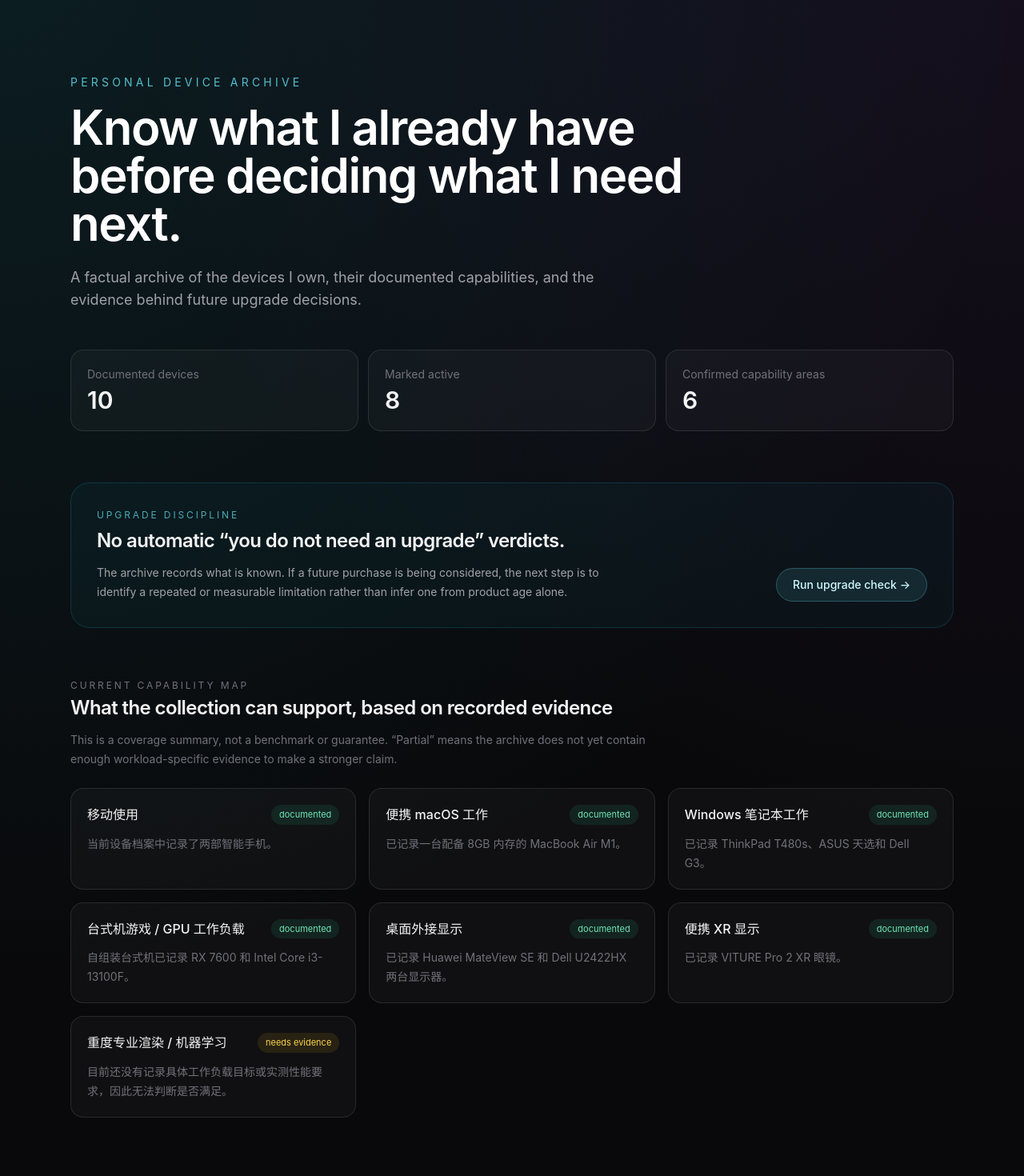
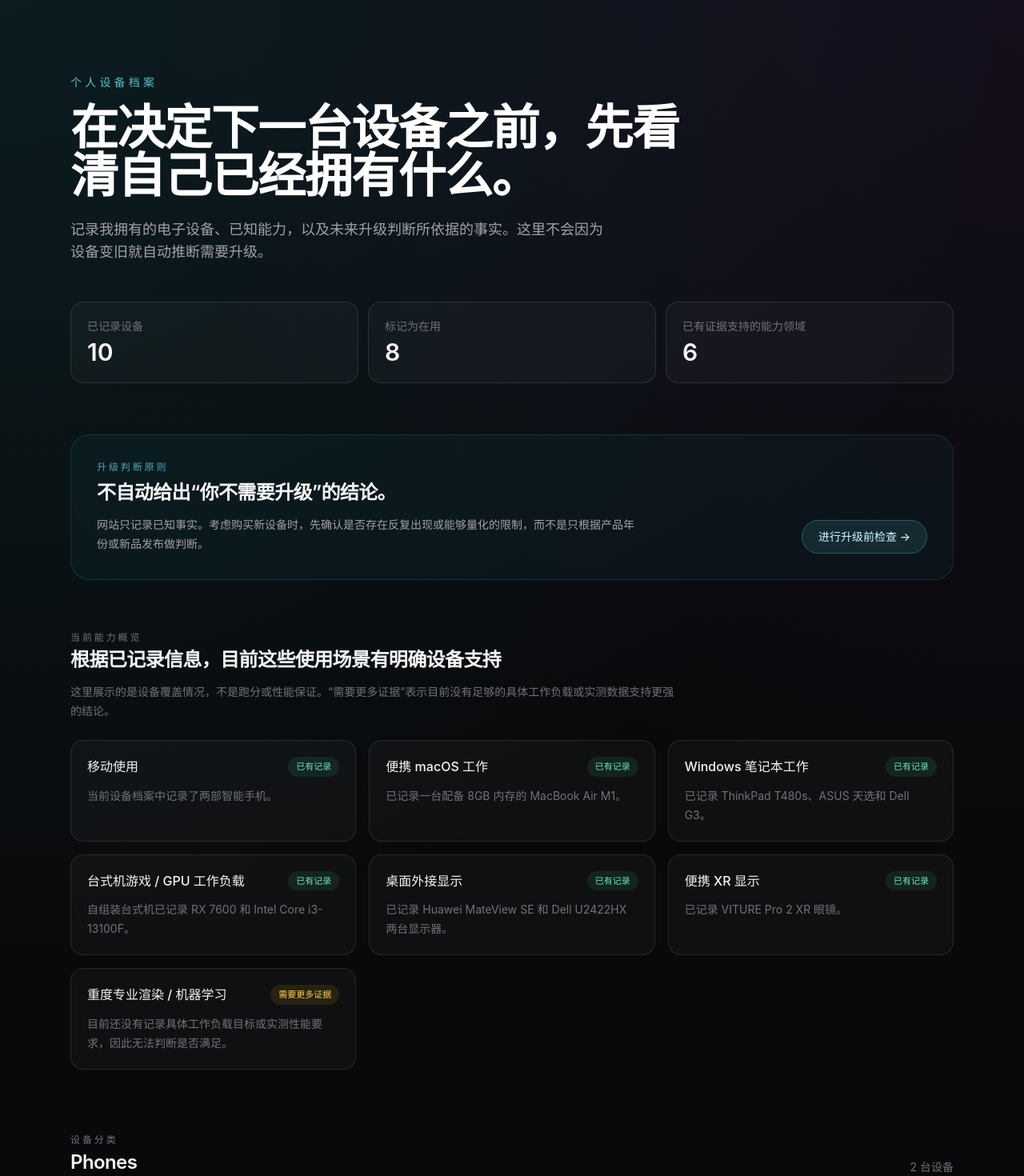
Before and after one commit to libinpg/mydigitaldevices, a Next.js app: page / in a window 1280 px wide. Shown: the part 60-1530 px from the top of the page at 80% size. Built offline with nearby package versions, Linux system fonts and the light colour scheme.

Commit message:
feat: localize homepage to Chinese

```diff
--- a/app/page.tsx
+++ b/app/page.tsx
@@ -13,26 +13,26 @@ export default function HomePage() {
   return (
     <main className="mx-auto max-w-6xl px-6 py-16 sm:py-24">
       <section className="max-w-3xl">
-        <p className="mb-4 text-sm uppercase tracking-[0.3em] text-cyan-300/80">Personal Device Archive</p>
+        <p className="mb-4 text-sm uppercase tracking-[0.3em] text-cyan-300/80">个人设备档案</p>
         <h1 className="text-4xl font-semibold tracking-tight text-white sm:text-6xl">
-          Know what I already have before deciding what I need next.
+          在决定下一台设备之前，先看清自己已经拥有什么。
         </h1>
         <p className="mt-6 max-w-2xl text-base leading-7 text-zinc-400 sm:text-lg">
-          A factual archive of the devices I own, their documented capabilities, and the evidence behind future upgrade decisions.
+          记录我拥有的电子设备、已知能力，以及未来升级判断所依据的事实。这里不会因为设备变旧就自动推断需要升级。
         </p>
       </section>
 
       <section className="mt-12 grid gap-3 sm:grid-cols-3">
         <div className="rounded-2xl border border-white/10 bg-white/[0.03] p-5">
-          <p className="text-sm text-zinc-500">Documented devices</p>
+          <p className="text-sm text-zinc-500">已记录设备</p>
           <p className="mt-1 text-3xl font-semibold">{devices.length}</p>
         </div>
         <div className="rounded-2xl border border-white/10 bg-white/[0.03] p-5">
-          <p className="text-sm text-zinc-500">Marked active</p>
+          <p className="text-sm text-zinc-500">标记为在用</p>
           <p className="mt-1 text-3xl font-semibold">{activeCount}</p>
         </div>
         <div className="rounded-2xl border border-white/10 bg-white/[0.03] p-5">
-          <p className="text-sm text-zinc-500">Confirmed capability areas</p>
+          <p className="text-sm text-zinc-500">已有证据支持的能力领域</p>
           <p className="mt-1 text-3xl font-semibold">{confirmedCapabilities.length}</p>
         </div>
       </section>
@@ -40,24 +40,24 @@ export default function HomePage() {
       <section className="mt-16 rounded-3xl border border-cyan-400/15 bg-cyan-400/[0.04] p-6 sm:p-8">
         <div className="flex flex-col gap-6 sm:flex-row sm:items-end sm:justify-between">
           <div className="max-w-2xl">
-            <p className="text-xs uppercase tracking-[0.24em] text-cyan-300/70">Upgrade discipline</p>
-            <h2 className="mt-2 text-2xl font-semibold tracking-tight">No automatic “you do not need an upgrade” verdicts.</h2>
+            <p className="text-xs uppercase tracking-[0.24em] text-cyan-300/70">升级判断原则</p>
+            <h2 className="mt-2 text-2xl font-semibold tracking-tight">不自动给出“你不需要升级”的结论。</h2>
             <p className="mt-3 text-sm leading-6 text-zinc-400">
-              The archive records what is known. If a future purchase is being considered, the next step is to identify a repeated or measurable limitation rather than infer one from product age alone.
+              网站只记录已知事实。考虑购买新设备时，先确认是否存在反复出现或能够量化的限制，而不是只根据产品年份或新品发布做判断。
             </p>
           </div>
           <Link href="/upgrade-check" className="inline-flex shrink-0 items-center justify-center rounded-full border border-cyan-300/25 bg-cyan-300/10 px-5 py-2.5 text-sm font-medium text-cyan-100 transition hover:bg-cyan-300/15">
-            Run upgrade check →
+            进行升级前检查 →
           </Link>
         </div>
       </section>
 
       <section className="mt-16">
         <div className="mb-6">
-          <p className="text-xs uppercase tracking-[0.24em] text-zinc-500">Current capability map</p>
-          <h2 className="mt-1 text-2xl font-semibold tracking-tight">What the collection can support, based on recorded evidence</h2>
+          <p className="text-xs uppercase tracking-[0.24em] text-zinc-500">当前能力概览</p>
+          <h2 className="mt-1 text-2xl font-semibold tracking-tight">根据已记录信息，目前这些使用场景有明确设备支持</h2>
           <p className="mt-3 max-w-3xl text-sm leading-6 text-zinc-500">
-            This is a coverage summary, not a benchmark or guarantee. “Partial” means the archive does not yet contain enough workload-specific evidence to make a stronger claim.
+            这里展示的是设备覆盖情况，不是跑分或性能保证。“需要更多证据”表示目前没有足够的具体工作负载或实测数据支持更强的结论。
           </p>
         </div>
 
@@ -67,7 +67,7 @@ export default function HomePage() {
               <div className="flex items-start justify-between gap-4">
                 <h3 className="font-medium text-zinc-100">{capability.name}</h3>
                 <span className={capability.confidence === "confirmed" ? "rounded-full bg-emerald-400/10 px-2.5 py-1 text-[11px] text-emerald-300" : "rounded-full bg-amber-400/10 px-2.5 py-1 text-[11px] text-amber-300"}>
-                  {capability.confidence === "confirmed" ? "documented" : "needs evidence"}
+                  {capability.confidence === "confirmed" ? "已有记录" : "需要更多证据"}
                 </span>
               </div>
               <p className="mt-3 text-sm leading-6 text-zinc-500">{capability.evidence}</p>
@@ -85,10 +85,10 @@ export default function HomePage() {
             <section key={category}>
               <div className="mb-6 flex items-end justify-between gap-4">
                 <div>
-                  <p className="text-xs uppercase tracking-[0.24em] text-zinc-500">Category</p>
+                  <p className="text-xs uppercase tracking-[0.24em] text-zinc-500">设备分类</p>
                   <h2 className="mt-1 text-2xl font-semibold tracking-tight">{categoryLabels[category]}</h2>
                 </div>
-                <span className="text-sm text-zinc-500">{categoryDevices.length} device{categoryDevices.length > 1 ? "s" : ""}</span>
+                <span className="text-sm text-zinc-500">{categoryDevices.length} 台设备</span>
               </div>
               <div className="grid gap-4 sm:grid-cols-2 lg:grid-cols-3">
                 {categoryDevices.map((device) => (
```
